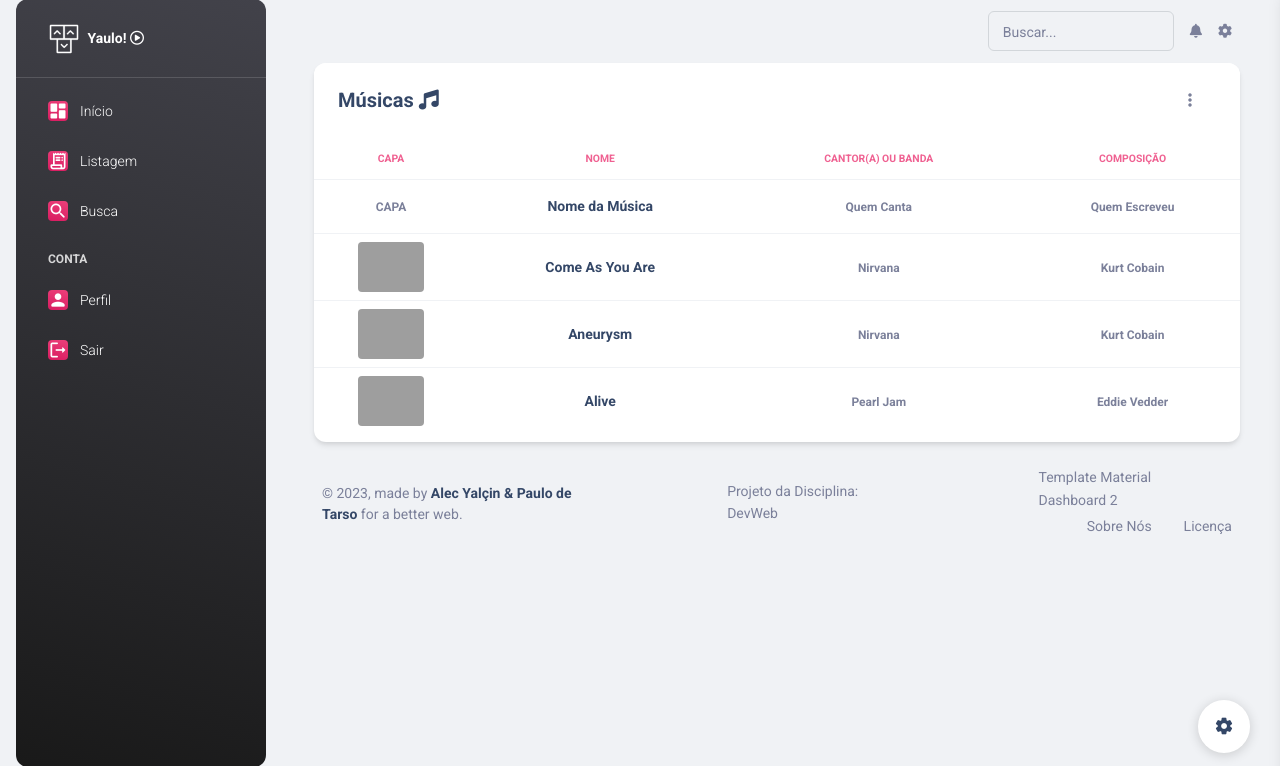
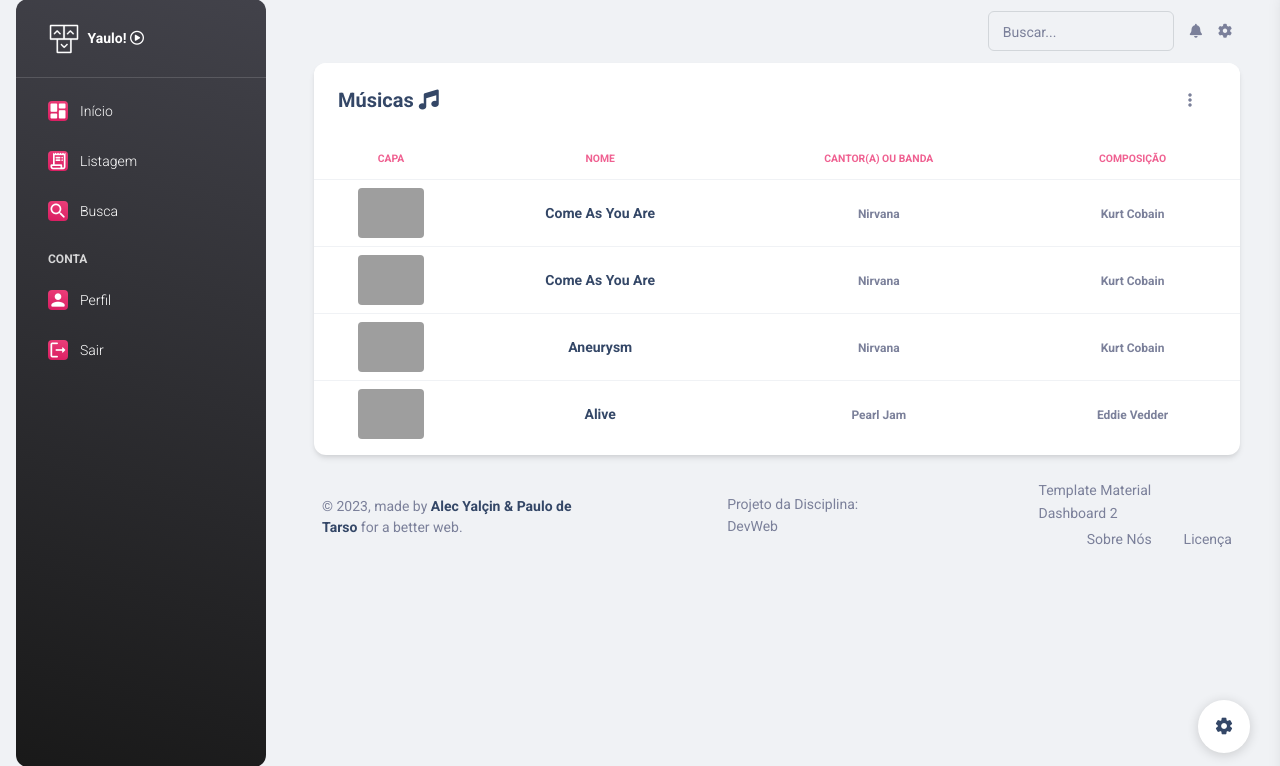
Before and after one commit to AlecYalcin/CadastroMusicas, a Django app: page /list/ in a window 1280 px wide; the page is wider, and only the part inside the window is pictured. Shown: the part 17-783 px from the top of that part. Run offline with Django 4.2, Linux system fonts and the light colour scheme; a user stored in the database is signed in; data comes from the database, SQL or seed files in the repository; both versions use the stored data as it was after the commit; some libraries are stand-ins or nearby versions; grey boxes are pictures that could not be loaded.

Commit message:
Adicionado Funcionalidades da Listagem em Listagem. Além disso, corrrigido Bug que permitia alguém logar somente com E-mail... (Não tinha request de authenticate)

```diff
--- a/Listagem/templates/pages/listagem.html
+++ b/Listagem/templates/pages/listagem.html
@@ -36,24 +36,26 @@
               </tr>
             </thead>
             <tbody>
-
+              {% for Music in MusicList %}
               <tr>
                 <td class="align-middle text-center text-sm">
-                  <span class="text-xs font-weight-bold">CAPA</span>
+                  <div class="text-center">
+                    <img class="img-fluid rounded mx-auto" style="height:50px;" src="{{ Music.mu_capa }}">
+                  </div>
                 </td>
                 <td>
                   <div class="align-middle text-center fw-bold mb-0 p-2">
-                    <h6 class="mb-0 text-sm">Nome da Música</h6>
+                    <h6 class="mb-0 text-sm">{{ Music.mu_musica }}</h6>
                   </div>
                 </td>
                 <td class="align-middle text-center text-sm">
-                  <span class="text-xs font-weight-bold">Quem Canta</span>
+                  <span class="text-xs font-weight-bold">{{ Music.mu_interprete }}</span>
                 </td>
                 <td class="align-middle text-center text-sm">
-                  <span class="text-xs font-weight-bold">Quem Escreveu</span>
+                  <span class="text-xs font-weight-bold">{{ Music.mu_autor }}</span>
                 </td>
               </tr>
-
+              {% endfor %}
               <tr>
                 <td class="align-middle justify-content-center px-auto">
                   <div class="text-center">
@@ -112,7 +114,6 @@
                   <span class="text-xs font-weight-bold">Eddie Vedder</span>
                 </td>
               </tr>
-
             </tbody>
           </table>
         </div>
--- a/Listagem/templates/registration/login.html
+++ b/Listagem/templates/registration/login.html
@@ -85,6 +85,7 @@
               <div class="card-body">
                 <form role="form" class="text-start" method="POST" action="{% url 'login' %}">
                   {% csrf_token %}
+                  <p class="fs-6 text-primary" font-size="11"> {{ erro }} </p>
                   <div class="input-group input-group-outline my-3">
                     <input type="email" class="form-control" placeholder="E-mail" name="email" id="email">
                   </div>
--- a/Listagem/views.py
+++ b/Listagem/views.py
@@ -3,9 +3,20 @@ from django.http                import HttpResponse
 from Listagem                   import models, forms
 from django.contrib.auth        import authenticate, login as loginUser, logout, models as modelUser
 
-#Create your views here.
+# ---------------------------------
+# Páginas
+# ---------------------------------
+
 def index(request):
     return render(request, "index.html")
+
+def listagem(request):
+    list = {'MusicList':models.Musica.objects.all()}
+    return render(request, "pages/listagem.html", list)
+
+# ---------------------------------
+# Manipulação de Usuários
+# ---------------------------------
 
 def login(request):
     if request.method == 'GET':
@@ -13,17 +24,16 @@ def login(request):
     else:
         email       = request.POST.get('email')
         password    = request.POST.get('password')
-        print(email, password)
-        user = modelUser.User.objects.filter(email=email).first()
-        print(user)
+
+        mUser = modelUser.User.objects.filter(email=email).first()
+        print(mUser)
+        user = authenticate(request, username=mUser.username, password=password)
         if user:
             loginUser(request, user)
             return redirect('main')
         else:
-            erro = {'erro': 'Usuário ou Senha INVÁLIDA'}
-            return redirect('login')
-
-
+            erro = {'erro': 'Email ou Senha INVÁLIDA'}
+            return render(request, "registration/login.html", erro)
 
 def register(request):
     if request.method == 'GET':
@@ -55,11 +65,10 @@ def register(request):
         loginUser(request, user)
         return redirect('main')
 
+# ---------------------------------
+# CRUD Músicas
+# ---------------------------------
 
-def listagem(request):
-    return render(request, "pages/listagem.html")
-
-# CRUD Músicas
 def createMusica(request):
     form = forms.MusicaForm(request.POST or None)
     if form.is_valid():
```
Also changed, not shown: db.sqlite3.
